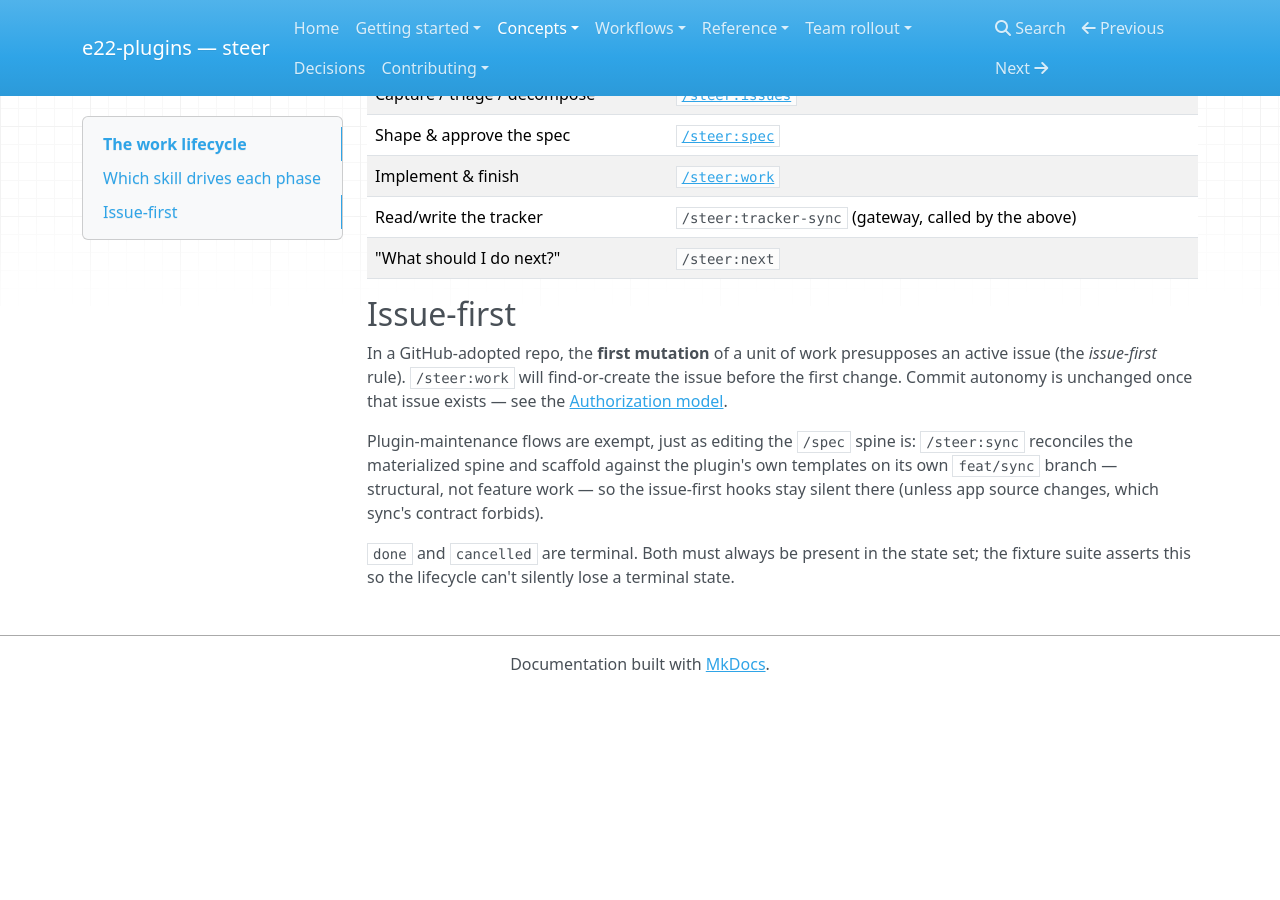
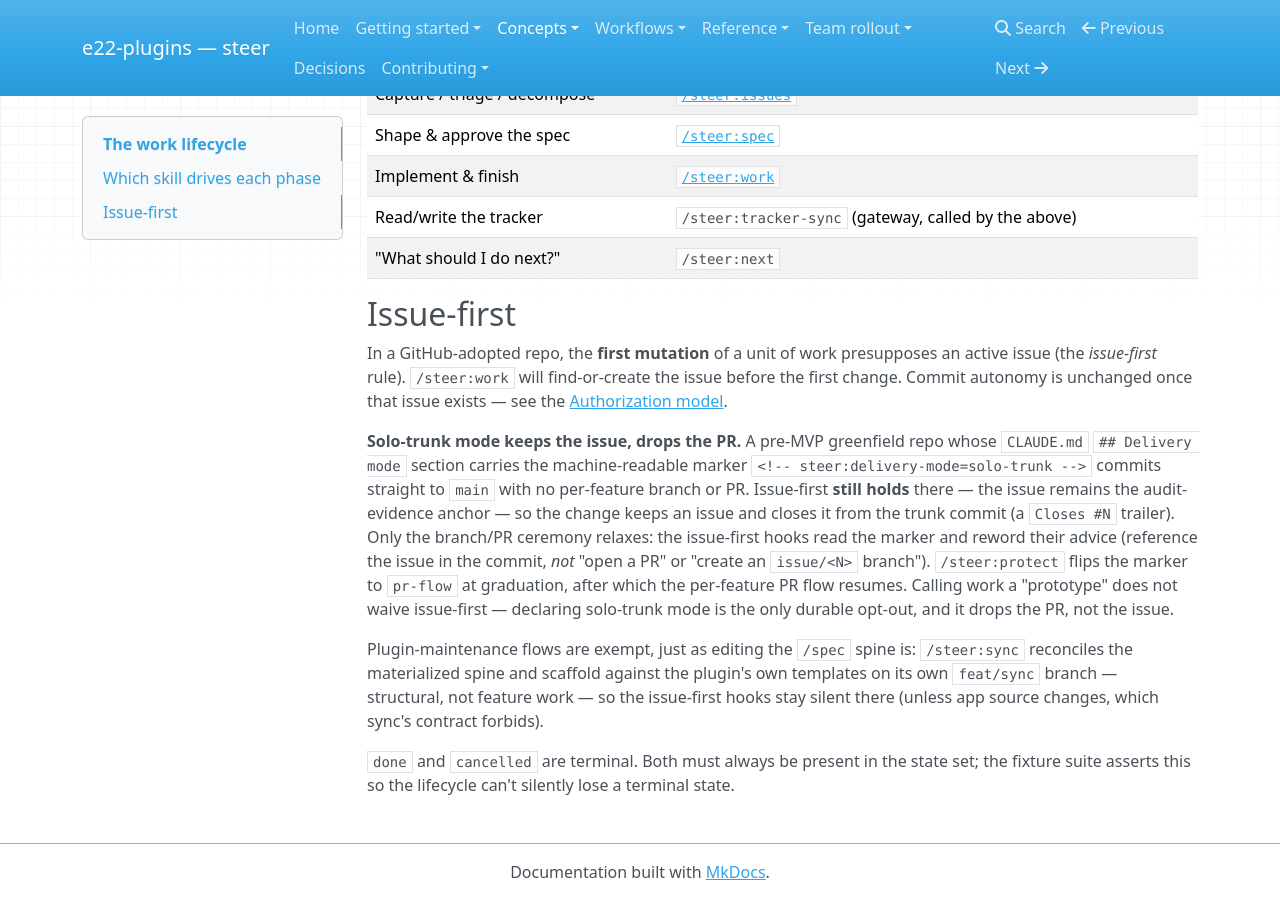
Before and after one commit to element22llc/e22-plugins, an MkDocs documentation site: the page built from docs/concepts/lifecycle.md, in a window 1280 px wide and 900 px high, scrolled down 606 px. Built offline with MkDocs 1.6.1, drawn with Linux system fonts in a browser that asks for light colours; nearby versions of some CDN libraries; before the commit the page ends 1298 px from its top, so only the background shows below that.

Commit message:
Merge origin/main into fix/solo-trunk-issue-first
Reconcile with the merged feat/sync issue-first exemption (PR #154) and the
deployment standard (PR #156): keep both the solo-trunk and feat/sync hook
test cases, regenerate Copilot artifacts, and update docs/ (lifecycle concept
+ hooks reference) for the solo-trunk issue-first behavior.

Co-Authored-By: Claude Opus 4.8 (1M context) <noreply@anthropic.com>

```diff
--- a/docs/concepts/lifecycle.md
+++ b/docs/concepts/lifecycle.md
@@ -42,6 +42,18 @@ active issue (the *issue-first* rule). `/steer:work` will find-or-create the iss
 before the first change. Commit autonomy is unchanged once that issue exists — see
 the [Authorization model](authorization-model.md).
 
+**Solo-trunk mode keeps the issue, drops the PR.** A pre-MVP greenfield repo whose
+`CLAUDE.md` `## Delivery mode` section carries the machine-readable marker
+`<!-- steer:delivery-mode=solo-trunk -->` commits straight to `main` with no
+per-feature branch or PR. Issue-first **still holds** there — the issue remains the
+audit-evidence anchor — so the change keeps an issue and closes it from the trunk
+commit (a `Closes #N` trailer). Only the branch/PR ceremony relaxes: the
+issue-first hooks read the marker and reword their advice (reference the issue in
+the commit, *not* "open a PR" or "create an `issue/<N>` branch"). `/steer:protect`
+flips the marker to `pr-flow` at graduation, after which the per-feature PR flow
+resumes. Calling work a "prototype" does not waive issue-first — declaring
+solo-trunk mode is the only durable opt-out, and it drops the PR, not the issue.
+
 Plugin-maintenance flows are exempt, just as editing the `/spec` spine is:
 `/steer:sync` reconciles the materialized spine and scaffold against the plugin's
 own templates on its own `feat/sync` branch — structural, not feature work — so the
```
Also changed, not shown: docs/reference/hooks.md (+2 -2 lines).
